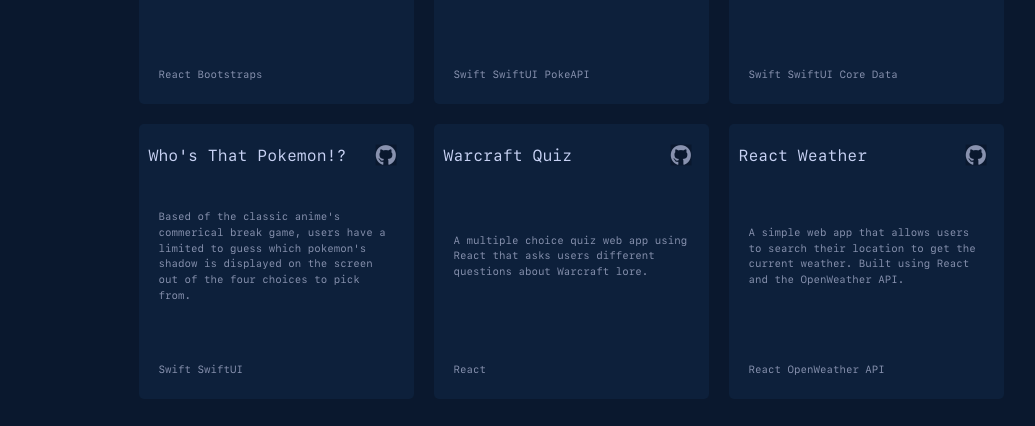
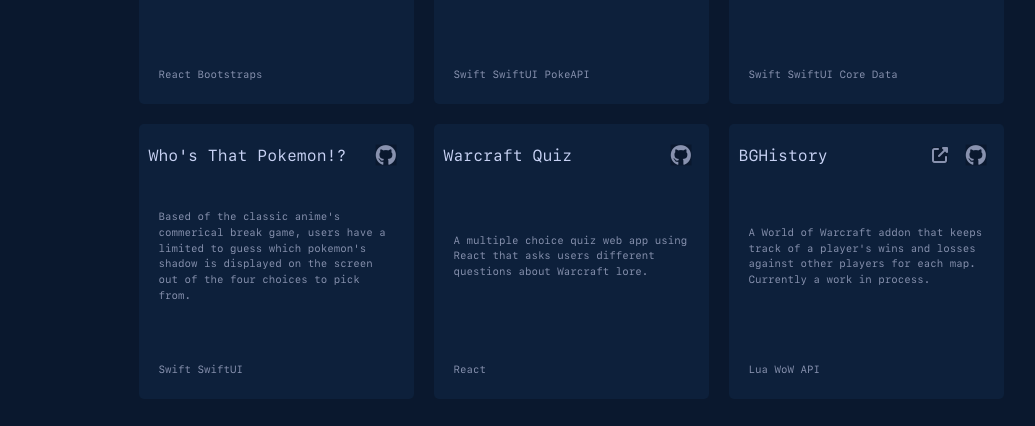
Before and after one commit to Jerryc95/portfolio, a React (Create React App) app: page / in a window 1280 px wide. Shown: the part 2220-2646 px from the top of the page, without its empty margins (139-1174 px from the left). Built offline with nearby package versions, Linux system fonts and the light colour scheme.

Commit message:
Add wow addon project

```diff
--- a/src/assets/projectItems.ts
+++ b/src/assets/projectItems.ts
@@ -66,12 +66,12 @@
     cName: "project-card"
   },
   {
-    title: "React Weather",
+    title: "BGHistory",
     description:
-      "A simple web app that allows users to search their location to get the current weather. Built using React and the OpenWeather API.",
+      "A World of Warcraft addon that keeps track of a player's wins and losses against other players for each map. Currently a work in process.",
     github: "https://github.com/Jerryc95/weather-app",
-    link: "",
-    stack: ["React", "OpenWeather API"],
+    link: "https://github.com/Jerryc95/BGHistory",
+    stack: ["Lua", "WoW API"],
     cName: "project-card"
   },
 ];
```
